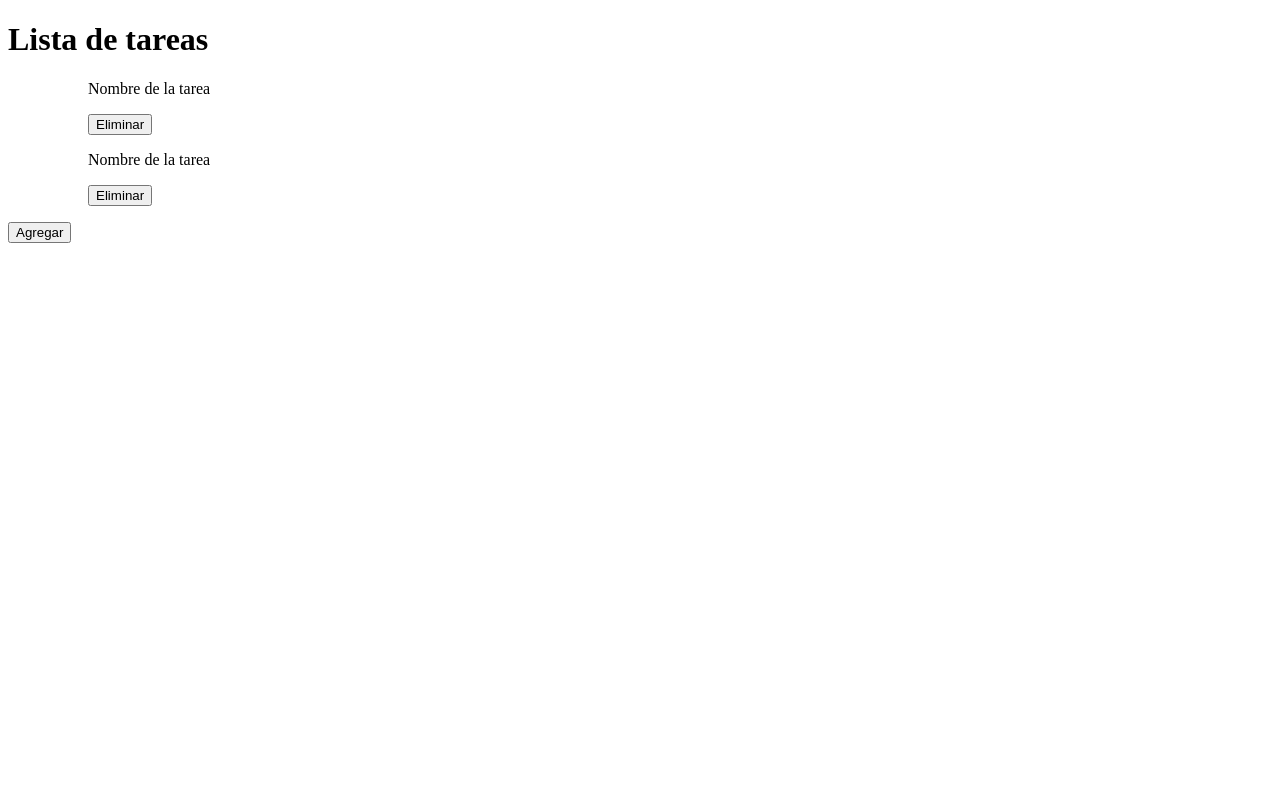
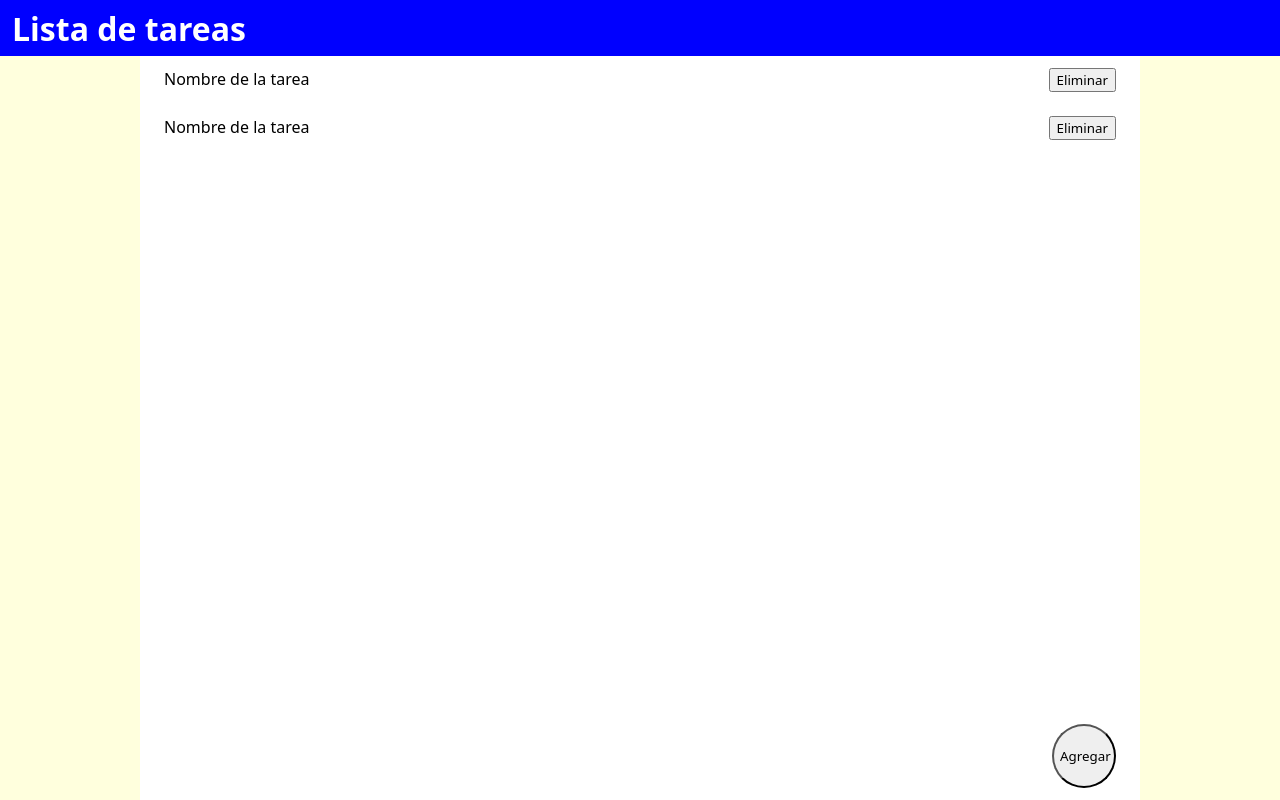
Before and after one commit to jhonnoriega1221/angular-todo, an Angular app: page / in a window 1280 px wide. Built offline with nearby package versions, Linux system fonts and the light colour scheme.

Commit message:
feat: maquetada la lista de tareas

```diff
--- a/src/app/app.component.css
+++ b/src/app/app.component.css
@@ -0,0 +1,48 @@
+.container {
+    height: 100%;
+    max-width: 1000px;
+    width: 100%;
+    margin: 0 auto;
+    background-color: white;
+}
+
+.task-list-container{
+	position: relative;
+}
+
+.top-bar {
+    width: 100%;
+    background-color: blue;
+    color: white;
+    padding: 12px;
+    box-sizing: border-box;
+    position: fixed;
+    top: 0;
+    left:0;
+    height: 56px;
+    display: flex;
+    align-items: center;
+}
+
+.task-list {
+    display: flex;
+    justify-content: end;
+    width: 100%;
+    box-sizing: border-box;
+    padding: 56px 24px 12px 24px;
+    flex-direction: column;
+    align-items: flex-end;
+}
+
+.add-task-button {
+    position: fixed;
+    bottom: 0;
+    width: 64px;
+    height: 64px;
+    border-radius: 100%;
+    margin-bottom: 12px;
+}
+
+.task-item{
+    width:100%;
+}
--- a/src/app/app.component.html
+++ b/src/app/app.component.html
@@ -1,10 +1,20 @@
+<div class="container">
   <div class="top-bar">
     <h1>Lista de tareas</h1>
   </div>
+
   <ul class="task-list">
-    <app-task-item *ngFor="let task of tasks"></app-task-item>
+      <app-task-item class="task-item" *ngFor="let task of tasks"></app-task-item>
+      <button (click)="addTaskDialog.showModal()" class="add-task-button">Agregar</button>
   </ul>
-<dialog class="add-task-dialog">
 
+
+  <dialog #addTaskDialog class="add-task-dialog">
+    <button (click)="addTaskDialog.close()"></button>
+    <form>
+      <label>Nombre</label>
+      <input type="text" name="">
+    </form>
   </dialog>
-<button class="add-task-button">Agregar</button>
+
+</div>
--- a/src/app/app.component.ts
+++ b/src/app/app.component.ts
@@ -1,11 +1,19 @@
-import { Component } from '@angular/core';
+import { Component, OnInit } from '@angular/core';
 import { Task } from './models/task';
+import { TaskService } from './services/task.service';
 
 @Component({
   selector: 'app-root',
   templateUrl: './app.component.html',
   styleUrls: ['./app.component.css']
 })
-export class AppComponent {
-  public tasks:Task[] = [{name: 'ola'},{name: 'aa'}];
+export class AppComponent implements OnInit {
+
+  public tasks:Task[] = [];
+
+  constructor(private _taskService:TaskService){}
+
+  ngOnInit(): void {
+    this.tasks = this._taskService.getTasks();
+  }
 }
--- a/src/app/components/task-item/task-item.component.css
+++ b/src/app/components/task-item/task-item.component.css
@@ -0,0 +1,5 @@
+.task-list-item {
+    display: flex;
+    padding: 12px 0;
+    justify-content: space-between;
+}
--- a/src/app/components/task-item/task-item.component.html
+++ b/src/app/components/task-item/task-item.component.html
@@ -1,4 +1,4 @@
-<ul>
+<li class="task-list-item">
 	<p>Nombre de la tarea</p>
 	<button>Eliminar</button>
-</ul>
+</li>
--- a/src/app/services/task.service.ts
+++ b/src/app/services/task.service.ts
@@ -6,27 +6,27 @@ import { Task } from '../models/task';
 })
 export class TaskService {
 
-  public tasks:Task[] = [];
+  private tasks: Task[] = [{name: 'correr'}, {name: 'bañarse'}];
 
-  constructor() { }
+  constructor() {}
 
-  public getTasks():Task[]{
+  public getTasks(): Task[] {
     return this.tasks;
   }
 
-  public getTask(taskSearch:Task):Task|null{
+  public getTask(taskSearch: Task): Task | null {
 
-    const tasks:Task[] = this.getTasks();
+    const tasks: Task[] = this.getTasks();
 
-    const task = tasks.find((task:Task) => task.name = taskSearch.name);
-    if(task === undefined)
+    const task = tasks.find((task: Task) => task.name = taskSearch.name);
+    if (task === undefined)
       return null;
 
     return task;
   }
 
-    public removeTask(task:Task):void{
-    let tasks:Task[] = this.getTasks();
+  public removeTask(task: Task): void {
+    let tasks: Task[] = this.getTasks();
 
     const taskIndex = tasks.findIndex(searchTask => {
       return searchTask.name === task.name;
@@ -38,7 +38,7 @@ export class TaskService {
 
   }
 
-    public addTask(task:Task):void{
+  public addTask(task: Task): void {
     let tasks = this.getTasks();
     tasks.unshift(task);
 
--- a/src/styles.css
+++ b/src/styles.css
@@ -1 +1,13 @@
-/* You can add global styles to this file, and also import other style files */
+*{
+	margin: 0;
+	font-family: system-ui, -apple-system, BlinkMacSystemFont, 'Segoe UI', Roboto, Oxygen, Ubuntu, Cantarell, 'Open Sans', 'Helvetica Neue', sans-serif;
+}
+
+html{
+	height: 100%;
+}
+
+body{
+	height: 100%;
+	background-color: #ffd;
+}
```
Lines whose indentation alone changed are shown as unchanged.
